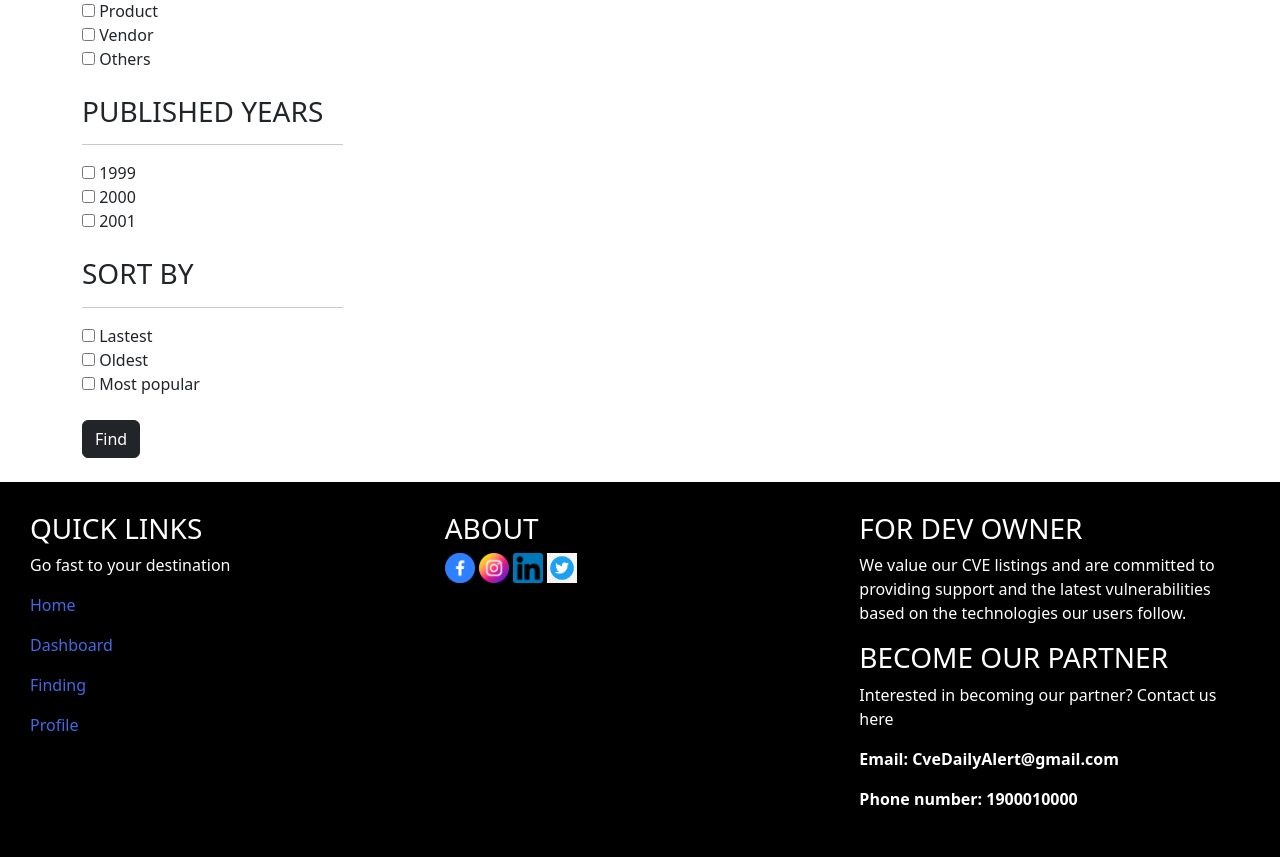
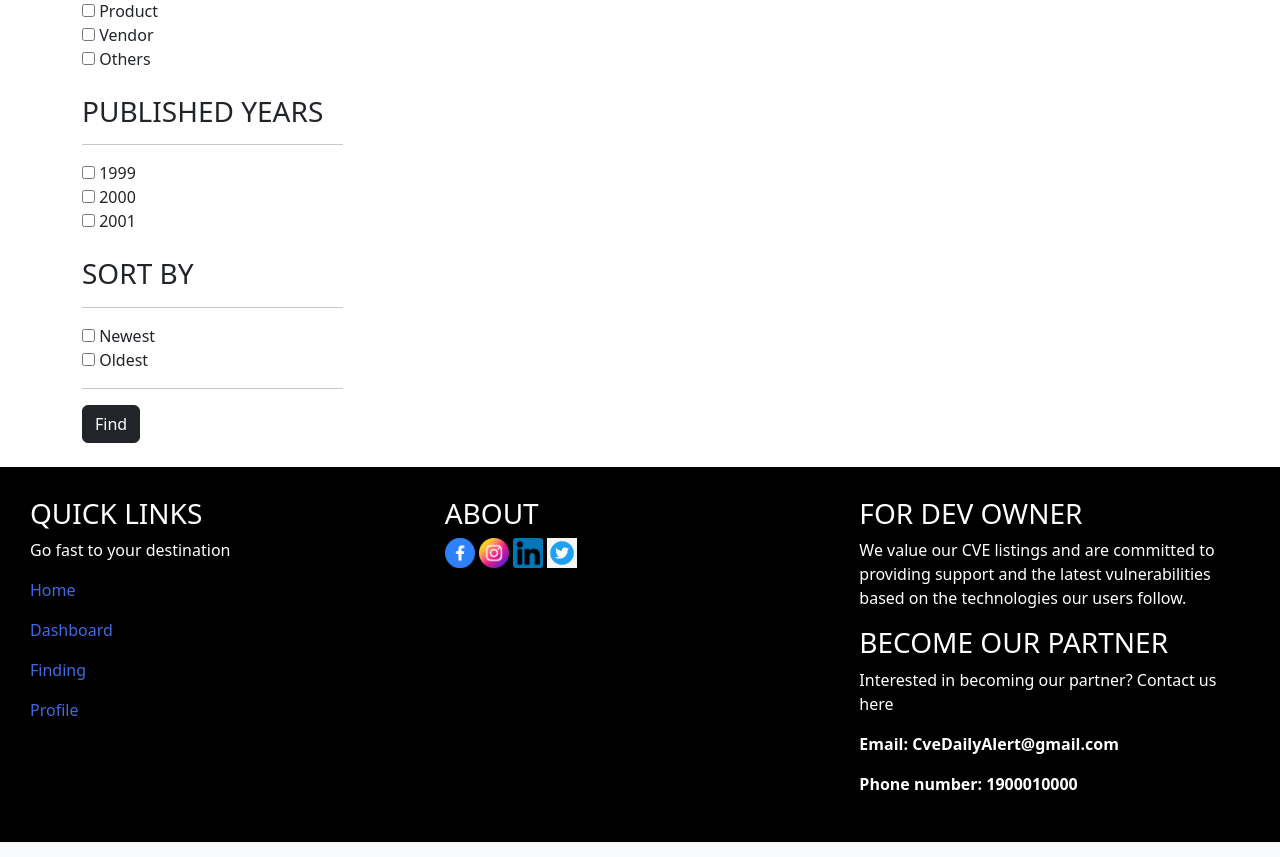
Before and after one commit to okthichiatay77/SecurityNews, a Django app: page /list-cve/ in a window 1280 px wide. Shown: the part 222-1079 px from the top of the page. Run offline with Django 4.2, Linux system fonts and the light colour scheme; data that the repository does not hold is empty.

Commit message:
update code

```diff
--- a/_common/alert_telegram.py
+++ b/_common/alert_telegram.py
@@ -1,10 +1,9 @@
 import requests
 
 
-def send_message_telegram(title, TOKEN, chat_id):
+def send_message_telegram(message, TOKEN, chat_id):
 	# TOKEN = "6362790580:AAHdKkpldUflGnyqpMtqsgVHQnDqL8fLSEQ"
 	# chat_id = "5342781051"
 	# message = "hello from your telegram bot"
-	message = "CVE'S DAILY ALERT: Affected you have follow create new CVE, name: '{}'".format(title)
 	url = f"https://api.telegram.org/bot{TOKEN}/sendMessage?chat_id={chat_id}&text={message}"
 	requests.get(url).json()
--- a/firstapp/views.py
+++ b/firstapp/views.py
@@ -7,6 +7,7 @@ from .forms import CVEForm
 
 from _common.alert_email import send_email
 from _common.alert_telegram import send_message_telegram
+from _common.common import reformat_form_telegram
 
 def index_view(request):
 	list_cve = CVE.objects.all()[:3]
@@ -22,11 +23,14 @@ def index_view(request):
 
 
 def list_cves_view(request):
-	if request.method == 'POST':
+	list_cve = CVE.objects.all()
+	if request.method == 'POST' and 'search_focus' in request.POST:
 		id_cve = request.POST['search_focus']
 		list_cve = CVE.objects.filter(title__contains=id_cve)
-	else:
-		list_cve = CVE.objects.all()
+	elif request.method == 'POST' and 'newest' in request.POST:
+		list_cve = CVE.objects.all().order_by('-publish_date')
+	elif request.method == 'POST' and 'oldest' in request.POST:
+		list_cve = CVE.objects.all().order_by('publish_date')
 	context = {
 		# 'list_cve': [1, 2, 3, 4],
 		'list_cve': list_cve
@@ -62,12 +66,14 @@ def create_cves_view(request):
 	if request.method == 'POST':
 		form = CVEForm(request.POST or None, request.FILES)
 		if form.is_valid():
-			form.save(commit=True)
+			data = form.save(commit=True)
 			title = request.POST['title']
+			pk = data.pk
 			for it in FollowAffected.objects.filter(affected_id=request.POST['affected']).all():
 				info = NotificationUser.objects.get(user_id=it.user_id)
+				message = reformat_form_telegram(title, pk)
 				# send_email(info.email_address, title)
-				send_message_telegram(title, info.token_bot, info.chat_id)
+				send_message_telegram(message, info.token_bot, info.chat_id)
 
 			return HttpResponseRedirect(reverse('app:list_cves'))
 
--- a/templates/accounts/notification_user.html
+++ b/templates/accounts/notification_user.html
@@ -32,7 +32,7 @@
 {% endblock %}
 
 {% block title %}
-    Profile of {{ profile.user.username }}
+    Setting Notification
 {% endblock %}
 
 
--- a/templates/firstapp/list_cves.html
+++ b/templates/firstapp/list_cves.html
@@ -40,6 +40,7 @@
                 <h3>FINDING METHODS</h3>
                 <hr>
                 <form method="post">
+                    {% csrf_token %}
                     <input type="checkbox" id="product" name="product" value="product">
                     <label for="product">Product</label><br>
                     <input type="checkbox" id="vendor" name="vendor" value="vendor">
@@ -56,12 +57,10 @@
                     <label for="vehicle3">2001</label><br><br>
                     <h3>SORT BY</h3>
                     <hr>
-                    <input type="checkbox" id="lastest" name="lastest" value="lastest">
-                    <label for="lastest">Lastest</label><br>
+                    <input type="checkbox" id="newest" name="newest" value="newest">
+                    <label for="newest">Newest</label><br>
                     <input type="checkbox" id="oldest" name="oldest" value="oldest">
-                    <label for="oldest">Oldest</label><br>
-                    <input type="checkbox" id="most_popular" name="most_popular" value="most_popular">
-                    <label for="most_popular">Most popular</label><br><br>
+                    <label for="oldest">Oldest</label><hr>
                     <button class="btn btn-dark">Find</button>
                 </form>
 
@@ -82,7 +81,7 @@
                                             href="{% url 'app:detail_cves' pk=it.pk %}">{{ it.title }}</a></h5>
                                     <p class="card-text">Product: {{ it.affected.product.name }}</p>
                                     <p class="card-text">Title: {{ it.short_name }}</p>
-                                    <p class="card-text">Pusblished Date: {{ it.publish_date }}</p>
+                                    <p class="card-text">Pusblished Date: {{ it.publish_date|date:"d-m-y H:i:s" }}</p>
                                     <p class="card-text">
                                         <a href="{% url 'app:detail_cves' pk=it.pk %}">
                                             <button class="btn btn-primary">READ NOW</button>
```
Also changed, not shown: _common/common.py (+17 -20 lines).
